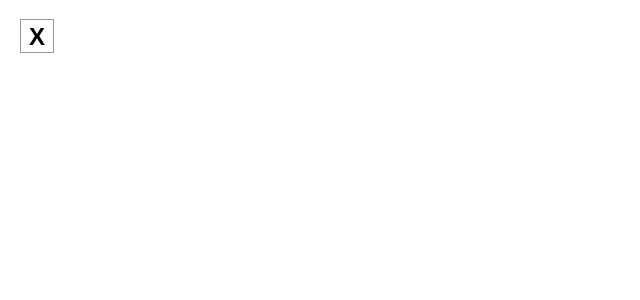
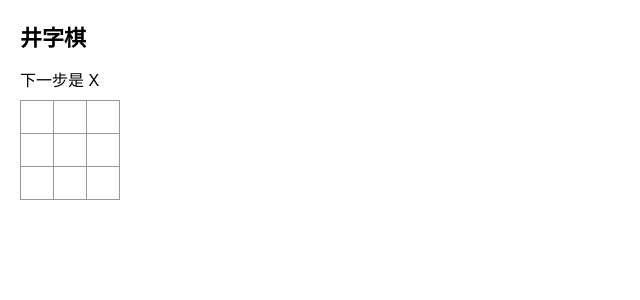
Before and after one commit to qiekn/react-notes, a Next.js app: page / in a window 1280 px wide. Shown: the top 300 px of the page, without its empty margins (0-640 px from the left). Built offline with nearby package versions, Linux system fonts and the light colour scheme.

Commit message:
feat: tic-tac-toe

```diff
--- /dev/null
+++ b/src/app/components/square.js
@@ -0,0 +1,77 @@
+"use client"; // 带事件处理函数的交互逻辑只能在客户端组件中使用。
+
+import { useState } from 'react';
+
+function Square({ value, onSquareClick }) {
+  return <button className="square" onClick={onSquareClick}>
+    {value}
+  </button>;
+}
+
+export default function Board() {
+  const [xIsNext, setXIsNext] = useState(true);
+  const [squares, setSquares] = useState(Array(9).fill(null));
+
+  function handleClick(i) {
+    if (squares[i] || calculateWinner(squares)) {
+      return;
+    }
+    const nextSquares = squares.slice();
+    if (xIsNext) {
+      nextSquares[i] = "X";
+    } else {
+      nextSquares[i] = "O";
+    }
+    setSquares(nextSquares);
+    setXIsNext(!xIsNext);
+  }
+
+  const winner = calculateWinner(squares);
+  let status;
+  if (winner) {
+    status = "获胜者: " + winner;
+  } else {
+    status = "下一步是 " + (xIsNext ? "X" : "O");
+  }
+
+  return (
+    <>
+      <div className="status">{status}</div>
+      <div className="board-row">
+        <Square value={squares[0]} onSquareClick={() => handleClick(0)} />
+        <Square value={squares[1]} onSquareClick={() => handleClick(1)} />
+        <Square value={squares[2]} onSquareClick={() => handleClick(2)} />
+      </div>
+      <div className="board-row">
+        <Square value={squares[3]} onSquareClick={() => handleClick(3)} />
+        <Square value={squares[4]} onSquareClick={() => handleClick(4)} />
+        <Square value={squares[5]} onSquareClick={() => handleClick(5)} />
+      </div>
+      <div className="board-row">
+        <Square value={squares[6]} onSquareClick={() => handleClick(6)} />
+        <Square value={squares[7]} onSquareClick={() => handleClick(7)} />
+        <Square value={squares[8]} onSquareClick={() => handleClick(8)} />
+      </div>
+    </>
+  );
+}
+
+function calculateWinner(squares) {
+  const lines = [
+    [0, 1, 2], // horizontal
+    [3, 4, 5],
+    [6, 7, 8],
+    [0, 3, 6], // vertical
+    [1, 4, 7],
+    [2, 5, 8],
+    [0, 4, 8], // diagonal
+    [2, 4, 6]
+  ];
+  for (let i = 0; i < lines.length; i++) {
+    const [a, b, c] = lines[i];
+    if (squares[a] && squares[a] === squares[b] && squares[a] === squares[c]) {
+      return squares[a];
+    }
+  }
+  return null;
+}
--- a/src/app/page.js
+++ b/src/app/page.js
@@ -1,5 +1,12 @@
 import Image from "next/image";
 
+import Board from "./components/square.js";
+
 export default function Home() {
-  return <button className="square">X</button>;
+  return (
+    <div>
+      <h1>井字棋</h1>
+      <Board />
+    </div>
+  )
 }
```
